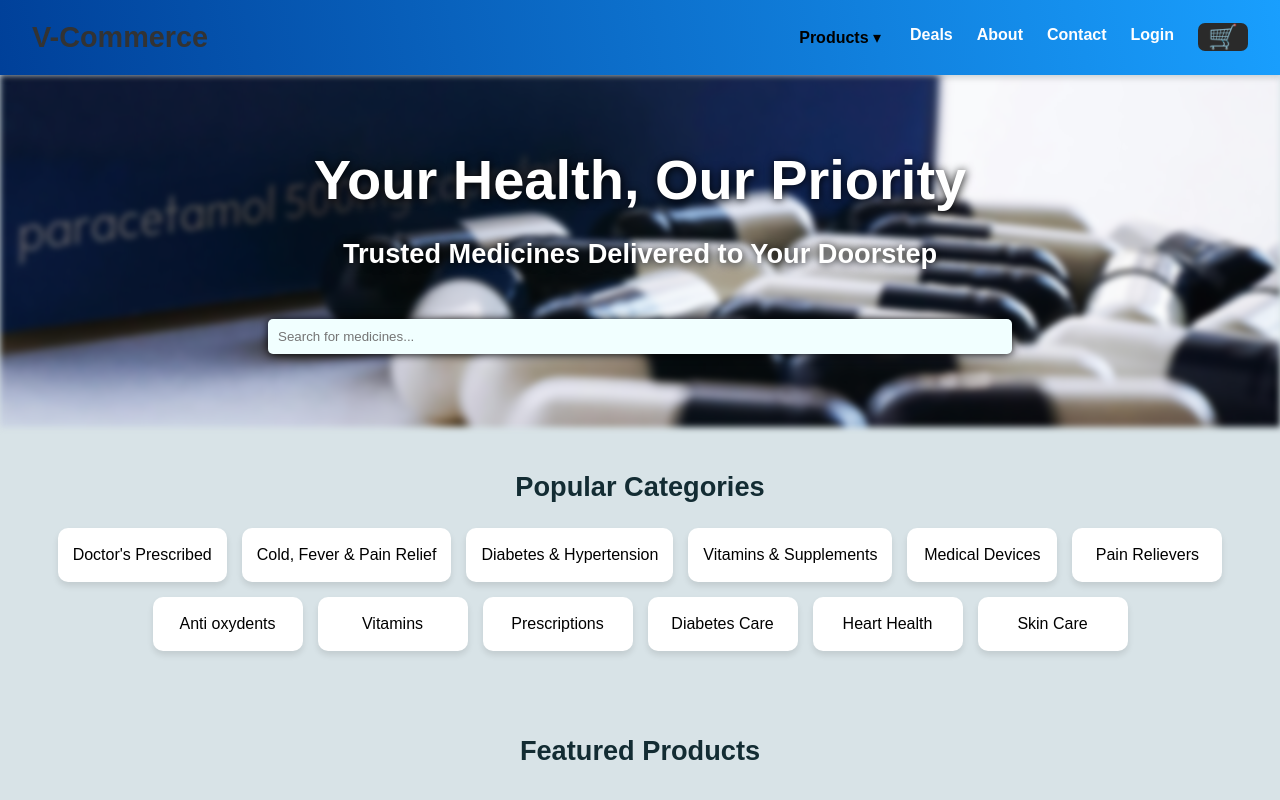
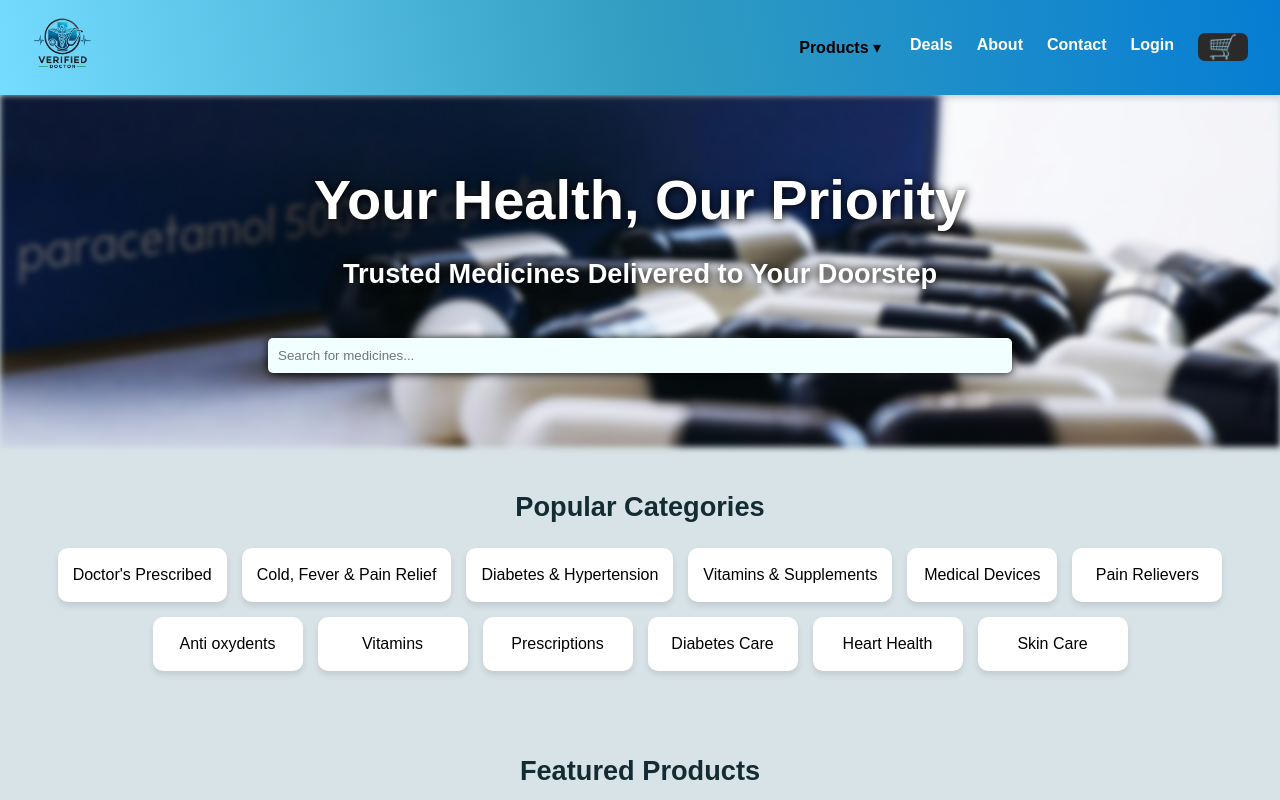
Before and after one commit to sandeepHiscope/VDr-DoorStep-Meds, a React (Vite) app: page / in a window 1280 px wide. Shown: the top 800 px of the page. Built offline with nearby package versions, Linux system fonts and the light colour scheme.

Commit message:
added logo

```diff
--- a/src/components/Header/Header.css
+++ b/src/components/Header/Header.css
@@ -3,20 +3,28 @@
     justify-content: space-between;
     align-items: center;
     padding: 1rem 2rem;
-    background:linear-gradient(80deg,#004099,#199ffe);
+    background:linear-gradient(80deg,#75dcff,#329dc1,#067dd3);
     box-shadow: 0 4px 6px rgba(0, 0, 0, 0.1);
     position: sticky;
     top: 0;
     z-index: 1000;
     position: relative;
   }
+  .logo-container{
+    /* background: #5ddf60; */
+    width: 5%;
+    border-radius: 50%;
+  ;
+  }
+  .logo-container img{
+    width: 100%;
+    height: 100%;
+    /* object-fit: cover; */
+    /* margin: 50px; */
+    /* background: #df6262; */
 
-  .logo {
-    font-size: 1.8rem;
-    font-weight: bold;
-    color: #333;
-    text-decoration: none;
   }
+
 
   .nav-bar {
     display: flex;
--- a/src/components/Header/Header.jsx
+++ b/src/components/Header/Header.jsx
@@ -1,15 +1,15 @@
 import React, { useState } from "react";
 import { Link } from "react-router-dom";
 import "./Header.css";
-
+import vdr from "../../assets/vdr.png";
 export default function Header() {
   const [isDropdownOpen, setDropdownOpen] = useState(false);
 
   return (
     <header className="header">
       <div className="logo-container">
-        <Link to="https://verifieddoctor.netlify.app" className="logo">
-          V-Commerce
+        <Link to="https://verifieddoctor.netlify.app" >
+          <img src={vdr} alt="logo" />
         </Link>
       </div>
 
```
Also changed, not shown: src/assets/vdr.png (added).
